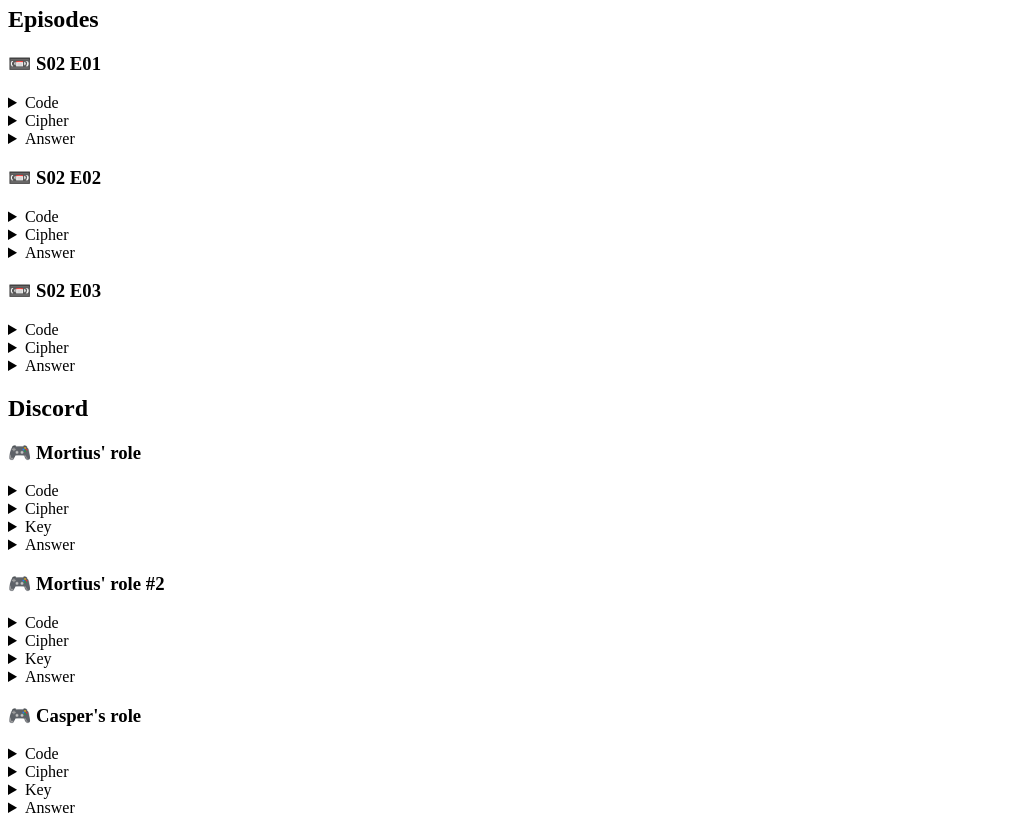
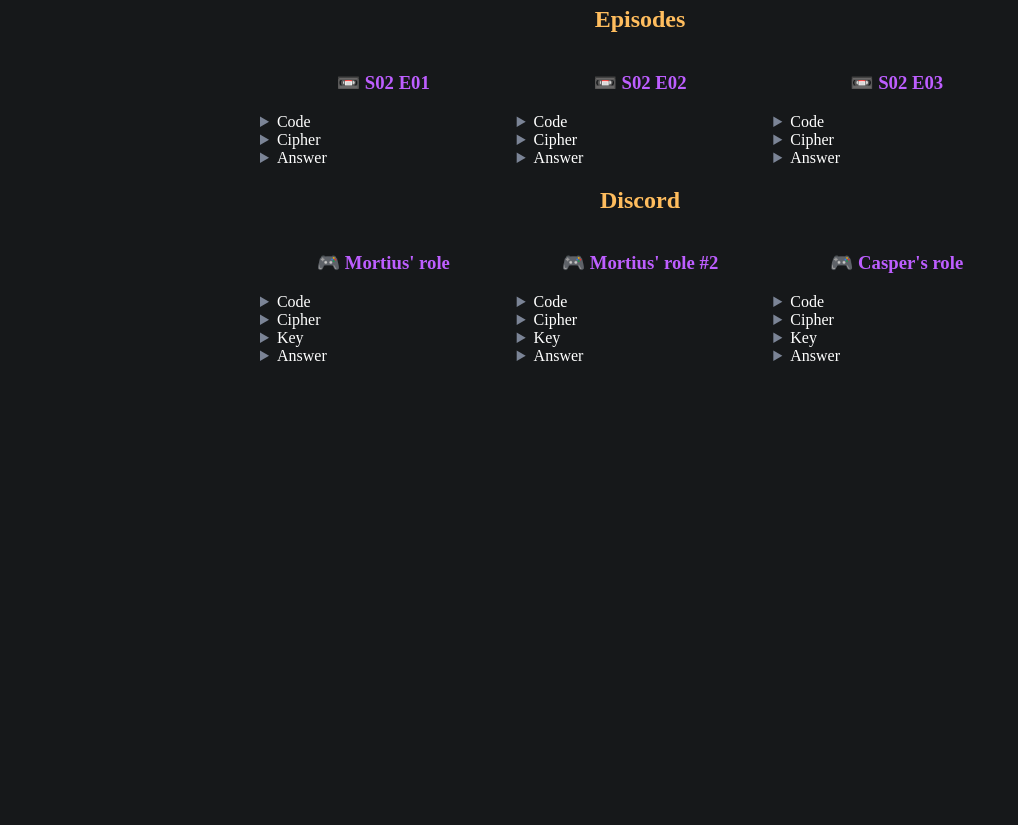
Before and after one commit to tucker87/GravityFallsHunt, a plain HTML site: page docs/index.html in a window 1280 px wide. Shown: the part 60-885 px from the top of the page, without its empty margins (0-1018 px from the left). After the commit the page ends 800 px from the top, so only its background shows below. Drawn offline with nearby package versions, Linux system fonts and the light colour scheme.

Commit message:
Added some css

```diff
--- /dev/null
+++ b/docs/App.css
@@ -0,0 +1,91 @@
+/* Colors from Cyberdream */
+:root {
+  --bg: #16181a;
+  --bg_alt: #1e2124;
+  --bg_highlight: #3c4048;
+  --fg: #ffffff;
+  --grey: #7b8496;
+  --blue: #5ea1ff;
+  --green: #5eff6c;
+  --cyan: #5ef1ff;
+  --red: #ff6e5e;
+  --yellow: #f1ff5e;
+  --magenta: #ff5ef1;
+  --pink: #ff5ea0;
+  --orange: #ffbd5e;
+  --purple: #bd5eff;
+}
+
+body {
+  background: var(--bg);
+  color: var(--fg);
+}
+
+#app {
+  max-width: 800px;
+  margin: auto;
+}
+
+::marker {
+  color: var(--grey);
+}
+
+h1,
+h2,
+h3 {
+  text-align: center;
+}
+
+h1 {
+  color: var(--blue);
+  text-align: center;
+}
+
+h2 {
+  color: var(--orange);
+}
+
+h3 {
+  color: var(--purple);
+}
+
+.entries {
+  display: grid;
+  grid-template-columns: repeat(3, 1fr);
+  grid-gap: 10px;
+  margin: 0 20px;
+}
+
+.i {
+  position: relative;
+  padding-left: 25px;
+  display: block;
+
+  &::before {
+    position: absolute;
+    left: 0;
+  }
+
+  &.i-yay {
+    &::before {
+    }
+  }
+}
+.i-yay::before {
+  content: '🎉';
+}
+.i-jigsaw::before {
+  content: '🧩';
+}
+.i-key::before {
+  content: '🔑';
+}
+.i-atbash::before {
+  content: '🔄';
+}
+.i-ceaser::before {
+  content: '👑';
+}
+.i-vigenere::before {
+  content: '📉';
+}
--- a/docs/App.mjs
+++ b/docs/App.mjs
@@ -4,6 +4,21 @@
 import { episodes, discords } from './data.mjs'
 
 const app = createApp({
+  template: `
+		<h1>Gravity Falls Cipher Hunt</h1>
+		<section>
+			<h2>Episodes</h2>
+			<div class="entries">
+				<Entry v-for="episode in episodes" :data="episode" />
+			</div>
+		</section>
+		<section>
+			<h2>Discord</h2>
+			<div class="entries">
+				<Entry v-for="discord in discords" :data="discord" />
+			</div>
+		</section>
+	`,
   setup() {
     return { episodes, discords }
   },
--- a/docs/Entry.mjs
+++ b/docs/Entry.mjs
@@ -4,12 +4,13 @@
     return { data: props.data }
   },
   template: `
-			<h3>{{ data.title }}</h3>
-
-			<Spoiler summary="Code">🧩 {{ data.codes.join(', ') }}</Spoiler>
-			<Spoiler summary="Cipher">{{ data.cipher }}</Spoiler>
-			<Spoiler v-if="data.key" summary="Key">🔑 {{ data.key }}</Spoiler>
-			<Spoiler summary="Answer">🎉 {{ data.answers.join(', ') }}</Spoiler>
+			<div class="entry">
+				<h3>{{ data.title }}</h3>
+				<Spoiler icon="i i-jigsaw" summary="Code">{{ data.codes.join(', ') }}</Spoiler>
+				<Spoiler :icon="'i i-' +data.cipher" summary="Cipher">{{ data.cipher }}</Spoiler>
+				<Spoiler v-if="data.key" icon="i i-key" summary="Key">{{ data.key }}</Spoiler>
+				<Spoiler icon="i i-yay" summary="Answer">{{ data.answers.join(', ') }}</Spoiler>
+			</div>
 			`,
 }
 
--- a/docs/Spoiler.mjs
+++ b/docs/Spoiler.mjs
@@ -1,9 +1,9 @@
 const Spoiler = {
-  props: ['summary'],
+  props: ['summary', 'icon'],
   setup(props) {
-    return { summary: props.summary }
+    return { summary: props.summary, icon: props.icon }
   },
-  template: `<details><summary>{{ summary }}</summary><slot/></details>`,
+  template: `<details><summary>{{ summary }}</summary><span :class="icon"><slot/></span></details>`,
 }
 
 export default Spoiler
--- a/docs/data.mjs
+++ b/docs/data.mjs
@@ -21,14 +21,14 @@
     '📼 S02 E02',
     'https://youtu.be/5TJY-8hhWko',
     'qi erh xli fscw ex xas eq',
-    '👑 ceaser',
+    'ceaser',
     'me and the boys at two am',
   ),
   entry(
     '📼 S02 E03',
     'https://youtu.be/7HdYJosTb9s',
     ['rg nzb yv wruurxfog gl xlmgrmfv zolmv', 'wrhxliw.tt/aXCnU93QEE'],
-    '🔄 atbash',
+    'atbash',
     ['it may be difficult to continue alone', 'discord.gg/zCXmF93JVV'],
   ),
 ]
@@ -37,7 +37,7 @@
     "🎮 Mortius' role",
     null,
     'dm hbvc ai qkmec awjy Kzsxrw Xzwhtxuk!',
-    '📉 vigenere',
+    'vigenere',
     'be surl to drink your Gilded Tiefling!',
     'cipherhunters',
   ),
@@ -45,7 +45,7 @@
     "🎮 Mortius' role #2",
     null,
     "Qofm arkkvv dlf'k wulbvt gvbtuxzgu bram",
-    '📉 vigenere',
+    'vigenere',
     "Just seeing who's paying attention hehe",
     'huntingciphers',
   ),
@@ -53,7 +53,7 @@
     "🎮 Casper's role",
     null,
     'Tlujf facv qfht xr xvrpsuy uje Olhluteuyft!',
-    '📉 vigenere',
+    'vigenere',
     'Three days left to support the Kickstarter!',
     'AEDFBC',
   ),
--- a/docs/index.html
+++ b/docs/index.html
@@ -6,18 +6,9 @@
   }
 </script>
 
+<link rel="stylesheet" href="./App.css"/>
 <script type="module" src="./App.mjs"></script>
 
 <body>
-	<div id="app">
-		<h1>Gravity Falls Cipher Hunt</h1>
-		<section>
-			<h2>Episodes</h2>
-			<Entry v-for="episode in episodes" :data="episode" />
-		</section>
-		<section>
-			<h2>Discord</h2>
-			<Entry v-for="discord in discords" :data="discord" />
-		</section>
-	</div>
+	<div id="app"></div>
 </body>
```
